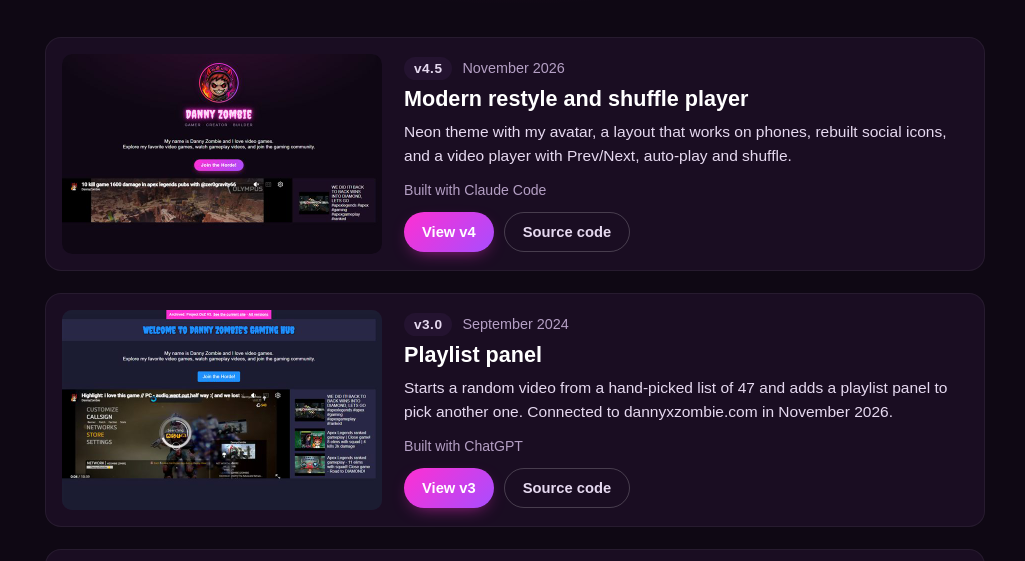
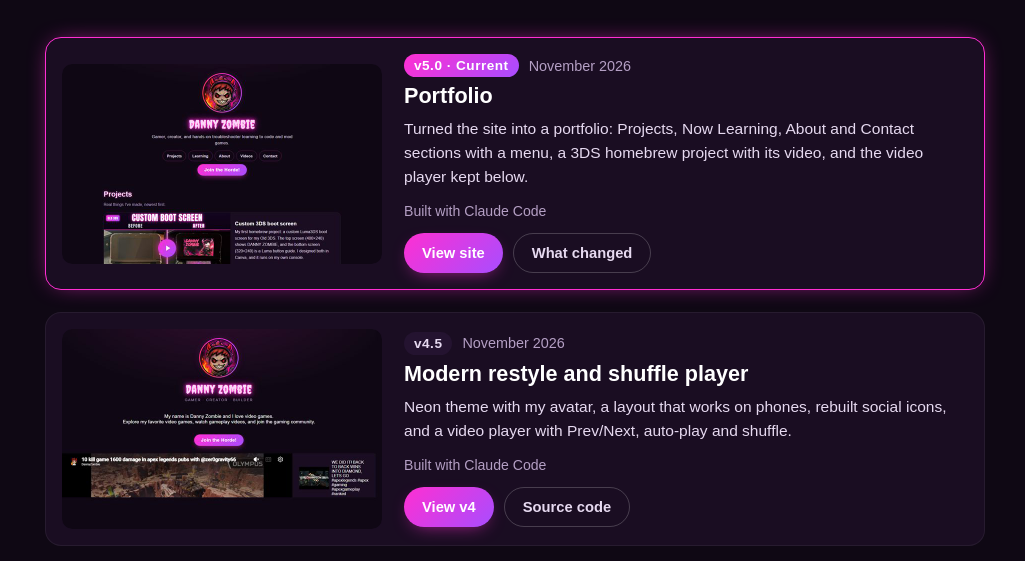
Before and after one commit to dannyzombie/Project-DxZ-V3, a plain HTML site: page archive/index.html in a window 1280 px wide. Shown: the part 206-767 px from the top of the page, without its empty margins (125-1150 px from the left). Drawn offline with Linux system fonts and the light colour scheme.

Commit message:
Release v5.0: portfolio sections
Co-Authored-By: Claude Opus 5.5 <noreply@anthropic.com>

```diff
--- a/archive/index.html
+++ b/archive/index.html
@@ -96,6 +96,19 @@
         <p class="intro">Every version of this site, from my first page in 2024 to today. Each one is saved exactly as it was, so you can click through and see how it grew.</p>
 
         <ol class="versions" reversed>
+            <li class="card current">
+                <a class="shot" href="/"><img src="img/v5.jpg" alt="Version 5: portfolio with a section menu and a 3DS boot screen project card" width="640" height="400" loading="lazy"></a>
+                <div>
+                    <div class="meta"><span class="tag">v5.0 · Current</span><span class="date">November 2026</span></div>
+                    <h2>Portfolio</h2>
+                    <p>Turned the site into a portfolio: Projects, Now Learning, About and Contact sections with a menu, a 3DS homebrew project with its video, and the video player kept below.</p>
+                    <div class="built">Built with Claude Code</div>
+                    <div class="actions">
+                        <a class="btn primary" href="/">View site</a>
+                        <a class="btn ghost" href="https://github.com/dannyzombie/dannyxzombie.com/releases/tag/v5.0" target="_blank" rel="noopener">What changed</a>
+                    </div>
+                </div>
+            </li>
             <li class="card">
                 <a class="shot" href="v4/"><img src="img/v4.jpg" alt="Version 4.5: neon magenta theme with avatar and video player" width="640" height="400" loading="lazy"></a>
                 <div>
```
Also changed, not shown: archive/img/v5.jpg (added), 2 other files.
